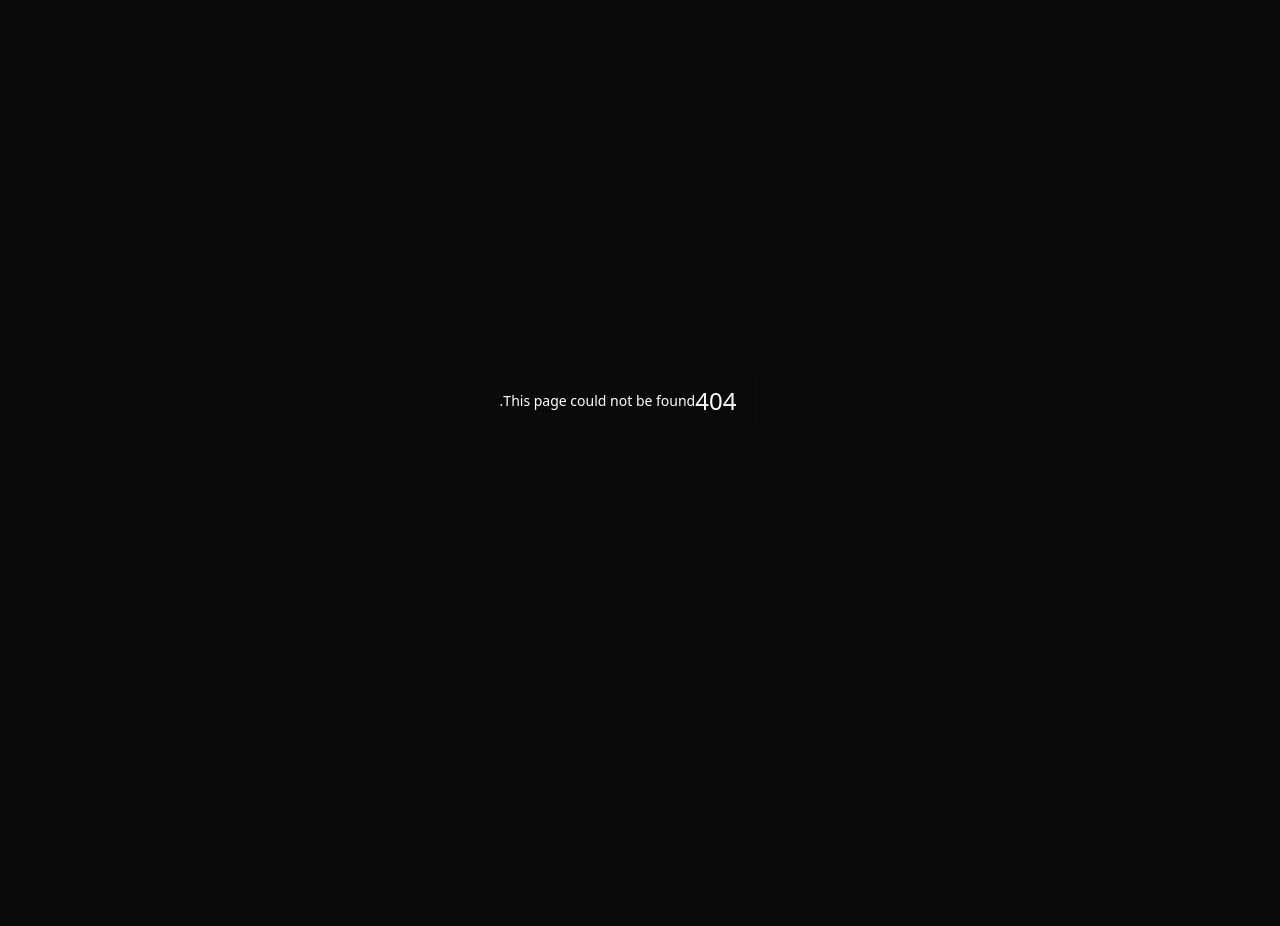
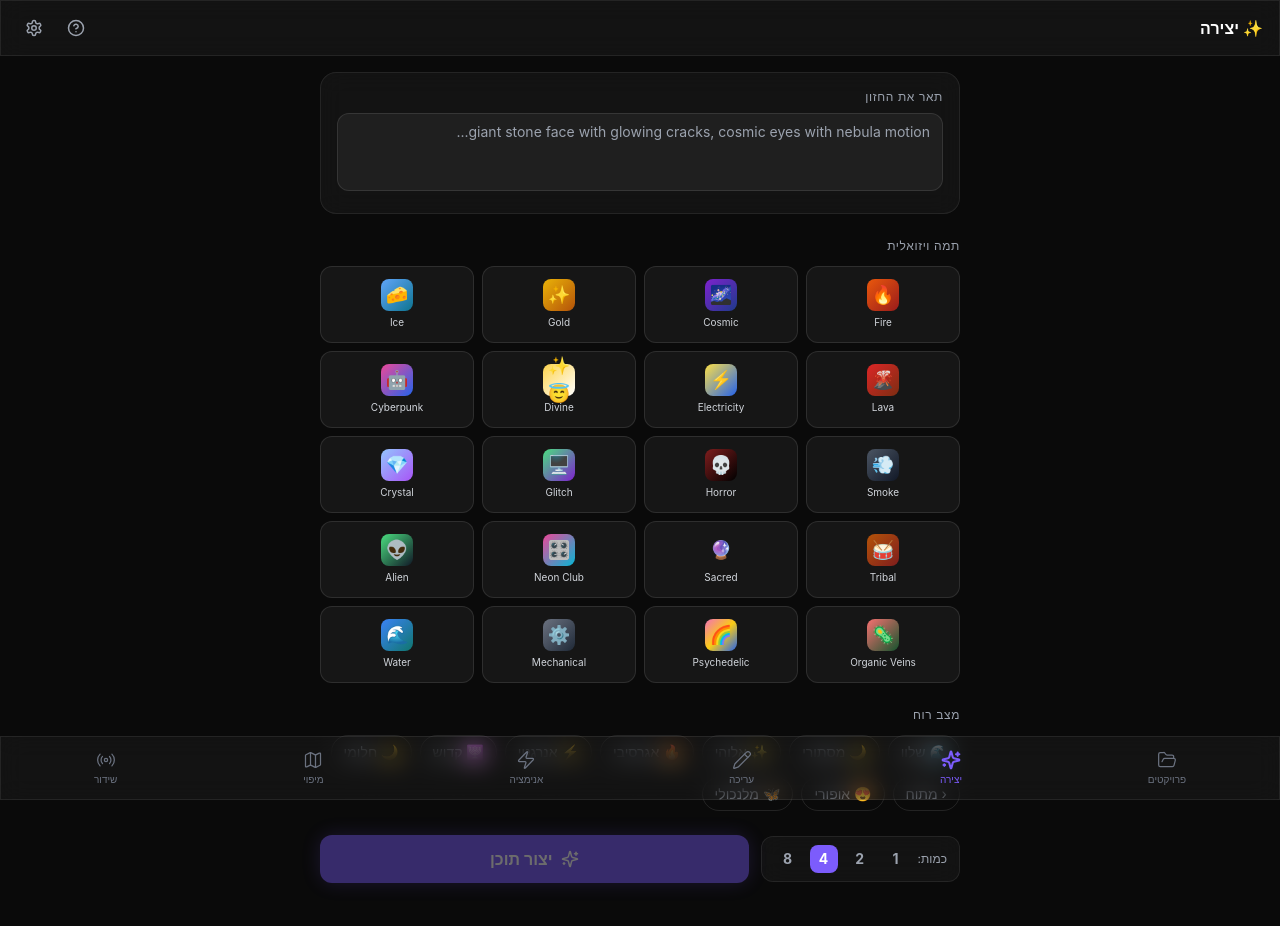
Before and after one commit to shaipir/hakrana-letifora, a Next.js app: page /create in a window 1280 px wide. Before the commit this address had no page. Shown: the top 926 px of the page. Before the commit the page ends 800 px from the top, so only its background shows below. Built offline with nearby package versions, Linux system fonts and the light colour scheme.

Commit message:
Add Create page with theme/mood/AI prompt UI

```diff
--- /dev/null
+++ b/app/create/page.tsx
@@ -0,0 +1,174 @@
+'use client';
+import { useState } from 'react';
+import { Sparkles, Loader2, RefreshCw } from 'lucide-react';
+import { useAppStore } from '@/lib/store';
+import AppShell from '@/components/navigation/AppShell';
+import type { Theme, Mood } from '@/lib/types';
+
+const THEMES: { id: Theme; label: string; emoji: string; color: string }[] = [
+  { id: 'fire',           label: 'Fire',           emoji: '🔥', color: 'from-orange-600 to-red-800' },
+  { id: 'cosmic',         label: 'Cosmic',         emoji: '🌌', color: 'from-purple-700 to-blue-900' },
+  { id: 'gold',           label: 'Gold',           emoji: '✨', color: 'from-yellow-500 to-amber-700' },
+  { id: 'ice',            label: 'Ice',            emoji: '🧀', color: 'from-blue-400 to-cyan-700' },
+  { id: 'lava',           label: 'Lava',           emoji: '🌋', color: 'from-red-600 to-orange-900' },
+  { id: 'electricity',    label: 'Electricity',    emoji: '⚡', color: 'from-yellow-300 to-blue-600' },
+  { id: 'divine',         label: 'Divine',         emoji: '✨😇', color: 'from-amber-300 to-white' },
+  { id: 'cyberpunk',      label: 'Cyberpunk',      emoji: '🤖', color: 'from-pink-500 to-blue-600' },
+  { id: 'smoke',          label: 'Smoke',          emoji: '💨', color: 'from-gray-600 to-gray-900' },
+  { id: 'horror',         label: 'Horror',         emoji: '💀', color: 'from-red-900 to-black' },
+  { id: 'glitch',         label: 'Glitch',         emoji: '🖥️', color: 'from-green-400 to-purple-700' },
+  { id: 'crystal',        label: 'Crystal',        emoji: '💎', color: 'from-blue-300 to-purple-500' },
+  { id: 'tribal',         label: 'Tribal',         emoji: '🥁', color: 'from-amber-700 to-red-900' },
+  { id: 'sacred_geometry',label: 'Sacred',         emoji: '🔮', color: 'from-gold-400 to-purple-800' },
+  { id: 'neon_club',      label: 'Neon Club',      emoji: '🎛️', color: 'from-pink-500 to-cyan-500' },
+  { id: 'alien',          label: 'Alien',          emoji: '👽', color: 'from-green-400 to-gray-900' },
+  { id: 'organic',        label: 'Organic Veins',  emoji: '🦠', color: 'from-red-400 to-green-900' },
+  { id: 'psychedelic',    label: 'Psychedelic',    emoji: '🌈', color: 'from-pink-400 via-yellow-400 to-blue-600' },
+  { id: 'mechanical',     label: 'Mechanical',     emoji: '⚙️', color: 'from-gray-500 to-gray-800' },
+  { id: 'water',          label: 'Water',          emoji: '🌊', color: 'from-blue-500 to-teal-700' },
+];
+
+const MOODS: { id: Mood; label: string; emoji: string }[] = [
+  { id: 'calm',        label: 'שלוו',       emoji: '🌊' },
+  { id: 'mysterious',  label: 'מסתורי',  emoji: '🌙' },
+  { id: 'divine',      label: 'אלוהי',    emoji: '✨' },
+  { id: 'aggressive',  label: 'אגרסיבי', emoji: '🔥' },
+  { id: 'energetic',   label: 'אנרגטי',  emoji: '⚡' },
+  { id: 'sacred',      label: 'קדוש',      emoji: '🕎' },
+  { id: 'dreamy',      label: 'חלומי',    emoji: '🌙' },
+  { id: 'tense',       label: 'מתוח',      emoji: '‹' },
+  { id: 'euphoric',    label: 'אופורי',    emoji: '😍' },
+  { id: 'melancholic', label: 'מלנכולי', emoji: '🦋' },
+];
+
+export default function CreatePage() {
+  const { selectedTheme, selectedMood, aiPrompt, isGenerating, generatedImages,
+    setTheme, setMood, setAiPrompt, setGenerating, setGeneratedImages } = useAppStore();
+  const [count, setCount] = useState(4);
+
+  async function generate() {
+    if (!selectedTheme && !aiPrompt) return;
+    setGenerating(true);
+    setGeneratedImages([]);
+    try {
+      const prompt = aiPrompt || `${selectedTheme} projection mapping visual, ${selectedMood || ''} mood, dark background, suitable for projection on surfaces`;
+      const res = await fetch('/api/generate', {
+        method: 'POST',
+        headers: { 'Content-Type': 'application/json' },
+        body: JSON.stringify({ prompt, count, theme: selectedTheme, mood: selectedMood }),
+      });
+      const data = await res.json();
+      setGeneratedImages(data.images ?? []);
+    } catch { /* silent */ } finally {
+      setGenerating(false);
+    }
+  }
+
+  return (
+    <AppShell>
+      <div className="p-4 max-w-2xl mx-auto space-y-6">
+
+        {/* Prompt */}
+        <div className="glass rounded-2xl p-4">
+          <label className="text-xs text-gray-400 uppercase tracking-wider mb-2 block">תאר את החזון</label>
+          <textarea
+            value={aiPrompt}
+            onChange={e => setAiPrompt(e.target.value)}
+            placeholder="giant stone face with glowing cracks, cosmic eyes with nebula motion..."
+            rows={3}
+            className="w-full bg-white/5 rounded-xl px-3 py-2 text-sm resize-none border border-white/10 focus:border-accent outline-none transition-colors"
+          />
+        </div>
+
+        {/* Themes */}
+        <div>
+          <label className="text-xs text-gray-400 uppercase tracking-wider mb-3 block">תמה ויזואלית</label>
+          <div className="grid grid-cols-4 gap-2">
+            {THEMES.map(t => (
+              <button
+                key={t.id}
+                onClick={() => setTheme(selectedTheme === t.id ? null : t.id)}
+                className={`relative p-3 rounded-xl flex flex-col items-center gap-1 transition-all border ${
+                  selectedTheme === t.id ? 'border-accent bg-accent/20 scale-105' : 'border-white/10 bg-white/5 hover:border-white/20'
+                }`}
+              >
+                <div className={`w-8 h-8 rounded-lg bg-gradient-to-br ${t.color} flex items-center justify-center text-lg`}>
+                  {t.emoji}
+                </div>
+                <span className="text-[10px] text-gray-300">{t.label}</span>
+              </button>
+            ))}
+          </div>
+        </div>
+
+        {/* Mood */}
+        <div>
+          <label className="text-xs text-gray-400 uppercase tracking-wider mb-3 block">מצב רוח</label>
+          <div className="flex flex-wrap gap-2">
+            {MOODS.map(m => (
+              <button
+                key={m.id}
+                onClick={() => setMood(selectedMood === m.id ? null : m.id)}
+                className={`flex items-center gap-1.5 px-3 py-1.5 rounded-full text-sm border transition-all ${
+                  selectedMood === m.id ? 'border-accent bg-accent/20 text-white' : 'border-white/10 text-gray-400 hover:border-white/20'
+                }`}
+              >
+                {m.emoji} {m.label}
+              </button>
+            ))}
+          </div>
+        </div>
+
+        {/* Count + Generate */}
+        <div className="flex items-center gap-3">
+          <div className="flex items-center gap-2 glass rounded-xl px-3 py-2">
+            <span className="text-xs text-gray-400">כמות:</span>
+            {[1,2,4,8].map(n => (
+              <button key={n} onClick={() => setCount(n)}
+                className={`w-7 h-7 rounded-lg text-sm font-bold transition-all ${
+                  count === n ? 'bg-accent text-white' : 'text-gray-400 hover:text-white'
+                }`}>{n}</button>
+            ))}
+          </div>
+          <button
+            onClick={generate}
+            disabled={isGenerating || (!selectedTheme && !aiPrompt)}
+            className="flex-1 flex items-center justify-center gap-2 py-3 bg-accent hover:bg-accent-hover disabled:opacity-40 disabled:cursor-not-allowed rounded-xl font-semibold transition-all accent-glow"
+          >
+            {isGenerating ? <><Loader2 size={18} className="animate-spin" /> מייצר...</> : <><Sparkles size={18} /> יצור תוכן</>}
+          </button>
+        </div>
+
+        {/* Results */}
+        {generatedImages.length > 0 && (
+          <div>
+            <div className="flex items-center justify-between mb-3">
+              <label className="text-xs text-gray-400 uppercase tracking-wider">תוצאות</label>
+              <button onClick={generate} className="flex items-center gap-1 text-xs text-accent hover:text-accent-hover">
+                <RefreshCw size={12} /> שנה
+              </button>
+            </div>
+            <div className="grid grid-cols-2 gap-3">
+              {generatedImages.map((img, i) => (
+                <div key={i} className="aspect-video rounded-xl overflow-hidden bg-white/5 border border-white/10 cursor-pointer hover:border-accent transition-colors">
+                  <img src={img} alt={`generated ${i+1}`} className="w-full h-full object-cover" />
+                </div>
+              ))}
+            </div>
+          </div>
+        )}
+
+        {/* Placeholder when generating */}
+        {isGenerating && (
+          <div className="grid grid-cols-2 gap-3">
+            {Array.from({length: count}).map((_,i) => (
+              <div key={i} className="aspect-video rounded-xl bg-white/5 border border-white/10 flex items-center justify-center animate-pulse">
+                <Sparkles size={24} className="text-accent/50" />
+              </div>
+            ))}
+          </div>
+        )}
+      </div>
+    </AppShell>
+  );
+}
```
